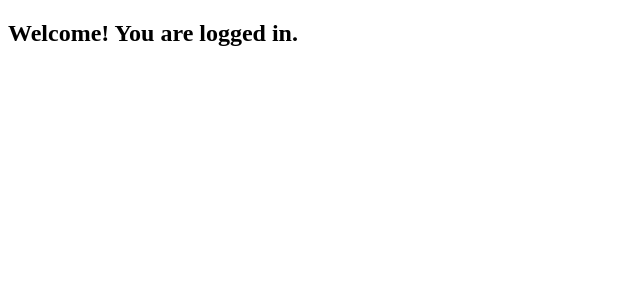
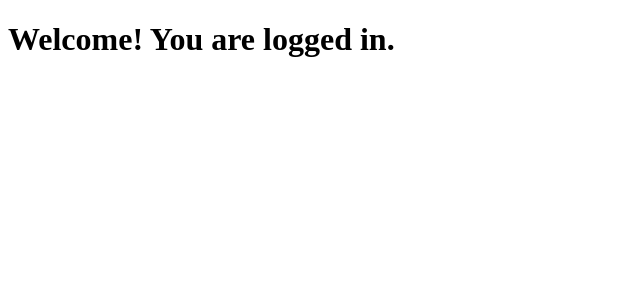
Before and after one commit to acciojob/lift-state-up-5-dhanushkunchakuri, a React app: page / in a window 1280 px wide. Both pictures are taken after typing "Sample", "Sample123" into the empty fields and a click on the button "Login". Shown: the top 300 px of the page, without its empty margins (0-640 px from the left). Built offline with nearby package versions, Linux system fonts and the light colour scheme.

Commit message:
solutions

```diff
--- a/src/components/App.js
+++ b/src/components/App.js
@@ -11,7 +11,7 @@ function App() {
   return (
     <div>
       {isLoggedIn ? (
-        <h2>Welcome! You are logged in.</h2>
+        <h1>Welcome! You are logged in.</h1>
       ) : (
         <LoginForm onLogin={handleLogin} />
       )}
```
